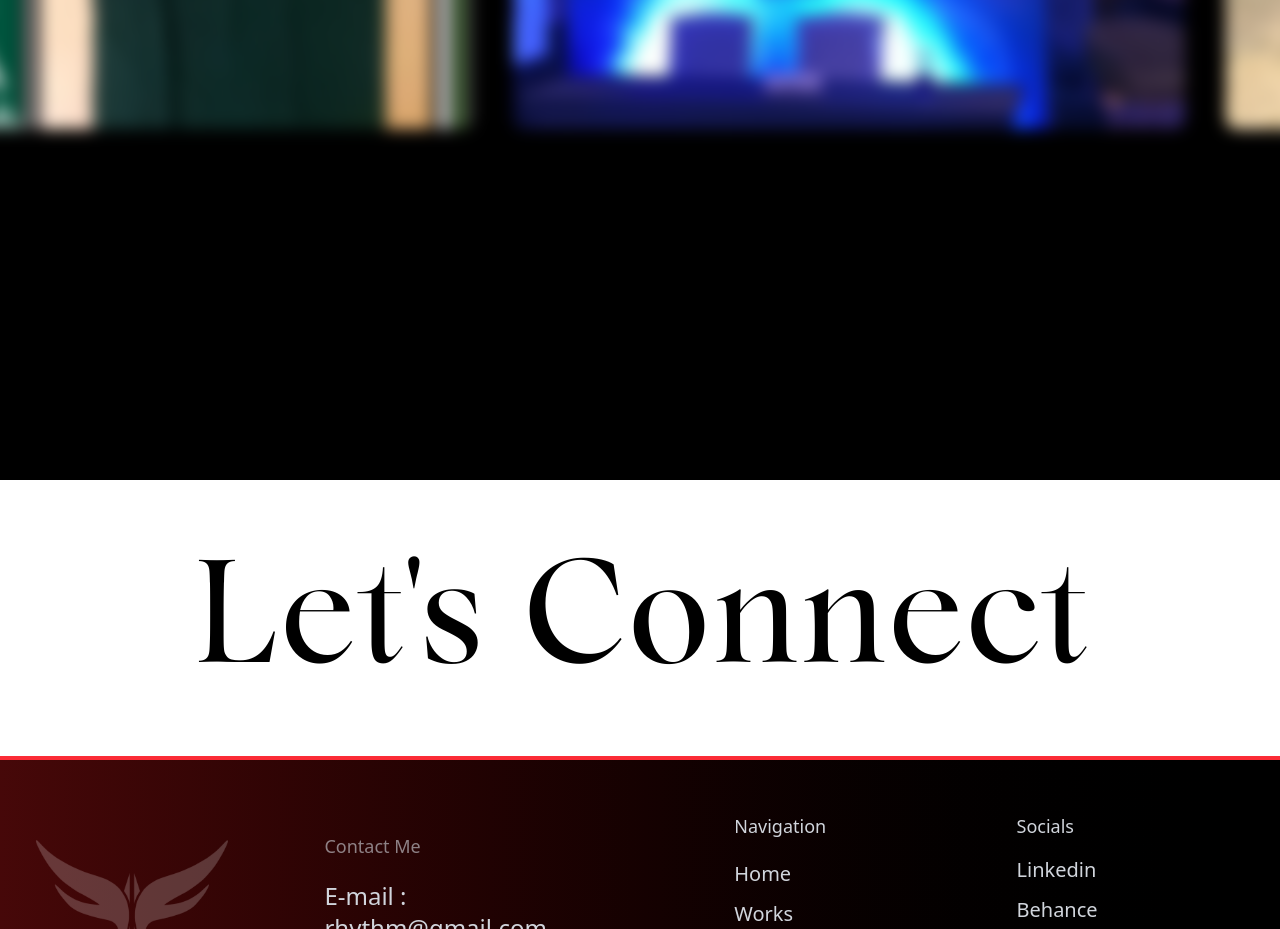
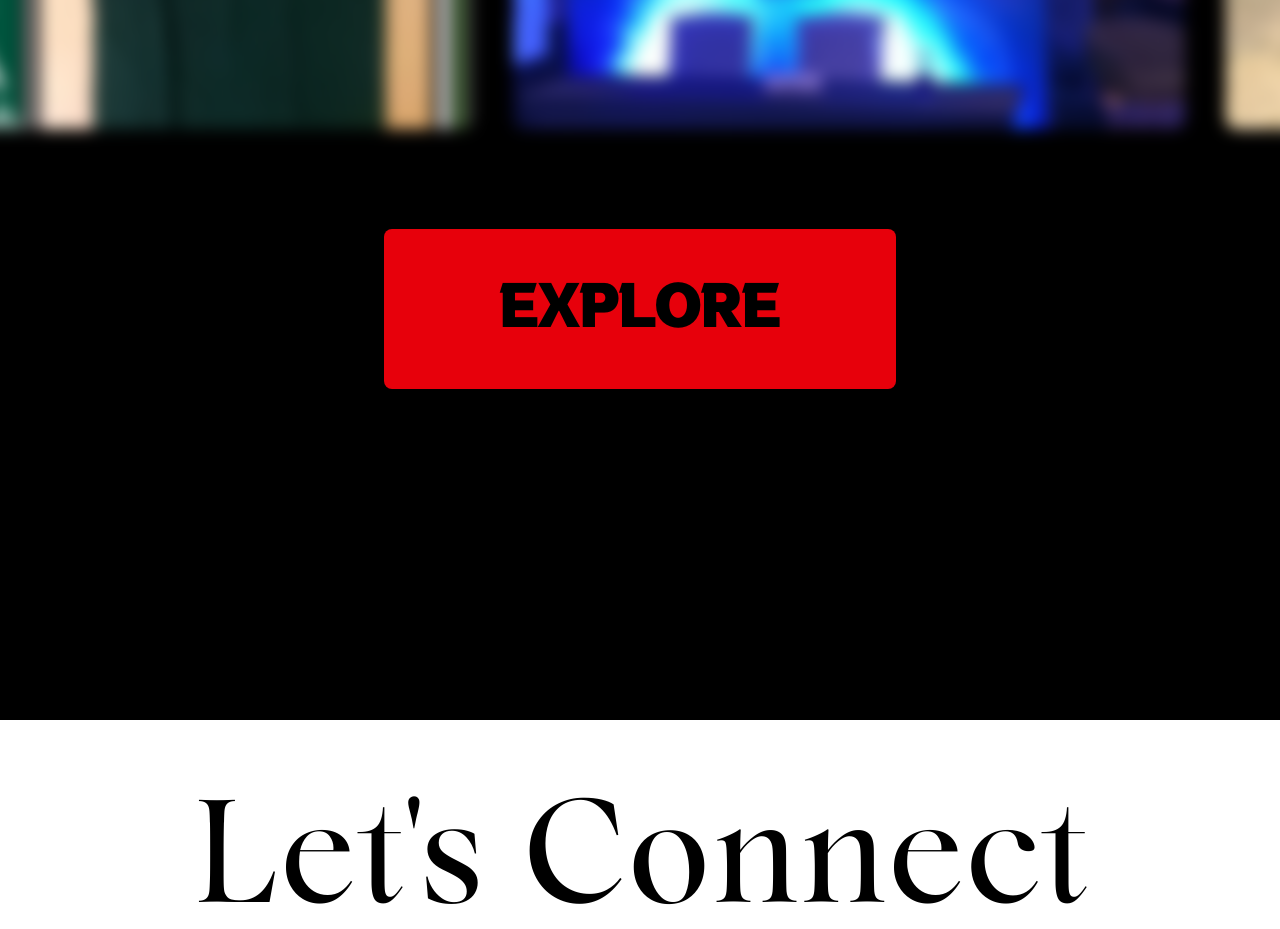
Before and after one commit to sreeramcantcode/Rhythm-Portfolio, a React (Vite) app: page / in a window 1280 px wide. Shown: the part 3252-4181 px from the top of the page. Built offline with nearby package versions, Linux system fonts and the light colour scheme.

Commit message:
Button created

```diff
--- a/index.html
+++ b/index.html
@@ -10,6 +10,9 @@
   <link rel="preload" href="./src/fonts/BebasNeue-Regular.otf">
    <link rel="preload" href="./src/fonts/ponte.ttf">
    <link rel="preconnect" href="https://fonts.googleapis.com">
+   <link rel="preconnect" href="https://fonts.googleapis.com">
+<link rel="preconnect" href="https://fonts.gstatic.com" crossorigin>
+<link href="https://fonts.googleapis.com/css2?family=Inter+Tight:ital,wght@0,100..900;1,100..900&display=swap" rel="stylesheet">
 <link rel="preconnect" href="https://fonts.gstatic.com" crossorigin>
 <link href="https://fonts.googleapis.com/css2?family=Orbitron:wght@400..900&display=swap" rel="stylesheet">
   </head>
--- a/src/End.jsx
+++ b/src/End.jsx
@@ -45,7 +45,7 @@ function End(){
 
         <>
 
-        <div  className="text-[150px] text-center h-[130vh] text-white bg-black ">
+        <div  className="text-[150px] text-center h-[160vh] text-white bg-black ">
         <div ref={boxref} className="flex py-5 gap-5 translate-y-7 u justify-center transform  text-center">
             <h1>Imagine . Create</h1>
 
--- a/src/Imagescroll.jsx
+++ b/src/Imagescroll.jsx
@@ -5,6 +5,8 @@ import image1 from "./img1.jpg"
 import image2 from "./img2.jpg"
 import image3 from "./img3.jpg"
 import image4 from "./img4.jpg"
+
+import { useNavigate } from "react-router-dom"
 
 gsap.registerPlugin(useGSAP)
 
@@ -17,6 +19,8 @@ const images = [
 ]
 
 export default function Imagescroll() {
+
+  const navigate = useNavigate()
   const trackRef = useRef(null)
 
   useGSAP(
@@ -48,6 +52,9 @@ export default function Imagescroll() {
           </div>
         ))}
       </div>
+      <div className="h-90 flex justify-center items-center">
+      <button onClick={()=> navigate("/All")} className=" rounded-lg h-40 text-6xl hover:bg-red-900 btn hover:text-white duration-200 bg-red-600 font-semibold text-black cursor-pointer border-white w-lg text-center btn">Explore</button>
+      </div>
     </div>
   )
 }
--- a/src/index.css
+++ b/src/index.css
@@ -12,6 +12,14 @@ body {
 @font-face {
 font-family: "textfont";
 src: url("../public/fonts/BebasNeue-Regular.otf") format("truetype");
+font-display: block;
+font-style: normal;
+
+}
+
+@font-face {
+font-family: "btntext";
+src: url("../public/fonts/aBlackLives.otf") format("truetype");
 font-display: block;
 font-style: normal;
 
@@ -39,6 +47,10 @@ src: url("../public/fonts/ponte.ttf") format("truetype");
 
 }
 
+.btn{
+    font-family:"btntext" ;
+}
+
 * {
     margin: 0;
     padding: 0;
```
Also changed, not shown: public/fonts/aBlackLives.otf (added), public/fonts/aBlackLives.ttf (added).
